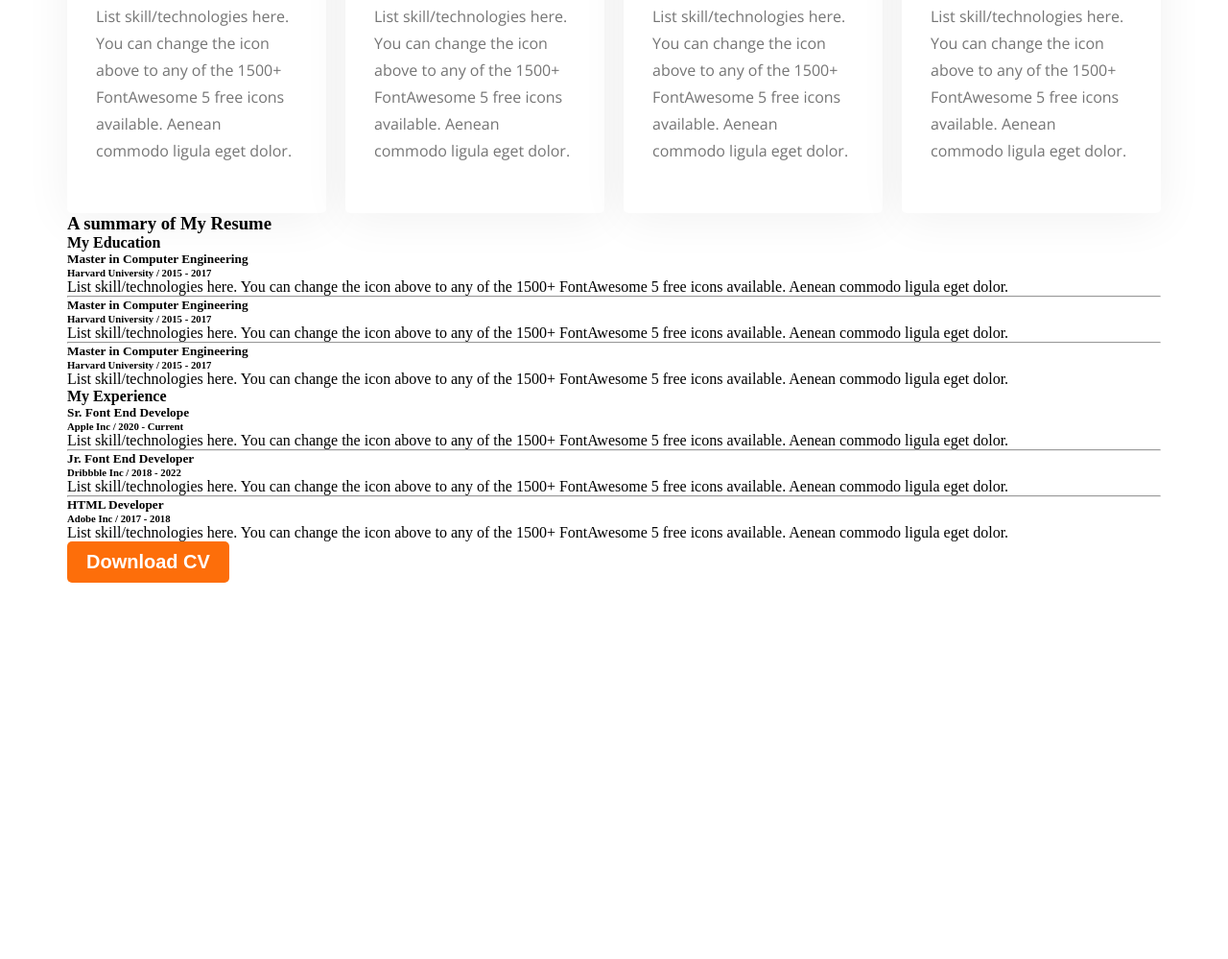
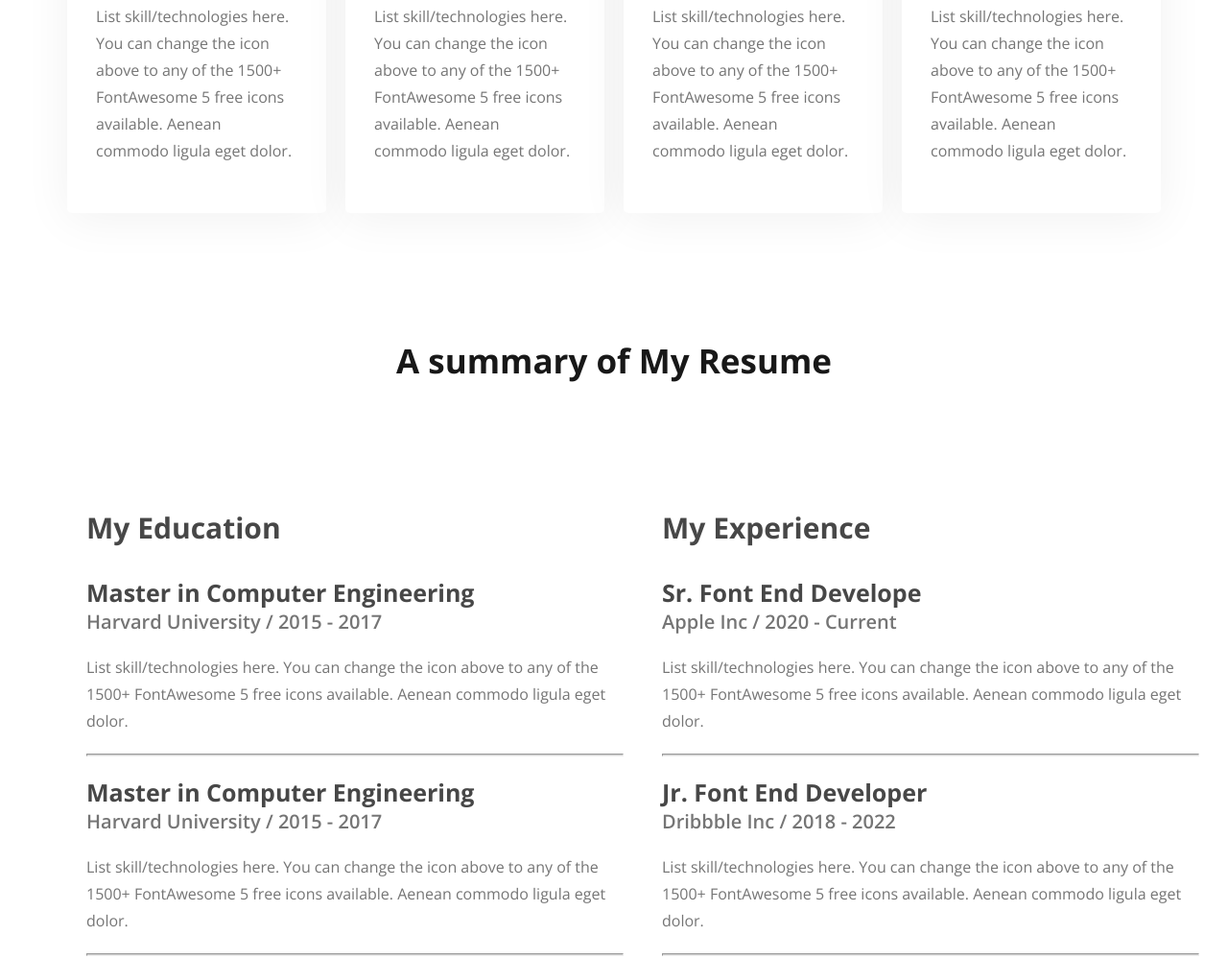
Before and after one commit to this-is-emon/portfolio-practice, a plain HTML site: page index.html in a window 1280 px wide. Shown: the part 1930-2929 px from the top of the page at 96% size. Before the commit the page ends 2667 px from the top, so only its background shows below. Drawn offline with nearby package versions, Linux system fonts and the light colour scheme.

Commit message:
Resume section CSS part

```diff
--- a/portfolio.css
+++ b/portfolio.css
@@ -221,3 +221,67 @@ nav ul li a {
   font-weight: 400;
   line-height: 28px; /* 175% */
 }
+
+/* resume section styling */
+.resume {
+  margin-top: 130px;
+  text-align: center;
+}
+.resume-title {
+  color: #181818;
+  /* text-align: center; */
+  font-family: "Open Sans";
+  font-size: 35px;
+  font-weight: 700;
+}
+.resume-itmes {
+  margin-top: 110px;
+  display: flex;
+}
+.resume-items-container {
+  text-align: left;
+  margin: 20px;
+}
+.items-title {
+  color: #474747;
+  font-family: "Open Sans";
+  font-size: 30px;
+  font-weight: 700;
+  margin-bottom: 30px;
+}
+.edu-title,
+.exp-title {
+  color: #474747;
+  font-family: "Open Sans";
+  font-size: 25px;
+  font-weight: 700;
+  margin-top: 20px;
+}
+.edu-school,
+.exp-company-name {
+  color: #757575;
+  font-family: "Open Sans";
+  font-size: 20px;
+  font-weight: 600;
+  margin-bottom: 20px;
+}
+.edu-description,
+.exp-description {
+  color: #757575;
+  font-family: "Open Sans";
+  font-size: 16px;
+  font-weight: 400;
+  line-height: 28px; /* 175% */
+  margin-bottom: 20px;
+}
+hr {
+  width: 558px;
+  height: 1px;
+  background: #d1d1d1;
+}
+
+.edu-item,
+.exp-item {
+  /* margin-right: 30px; */
+  /* padding: 20px; */
+}
```
